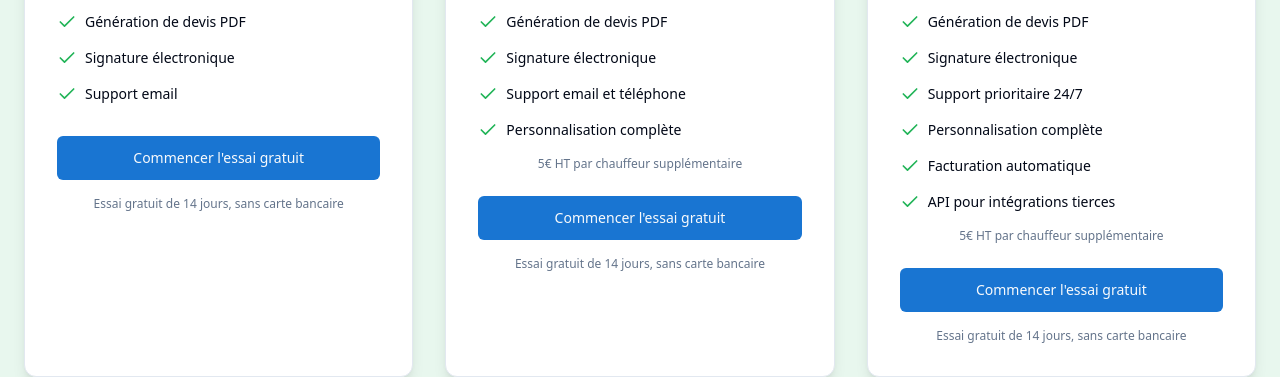
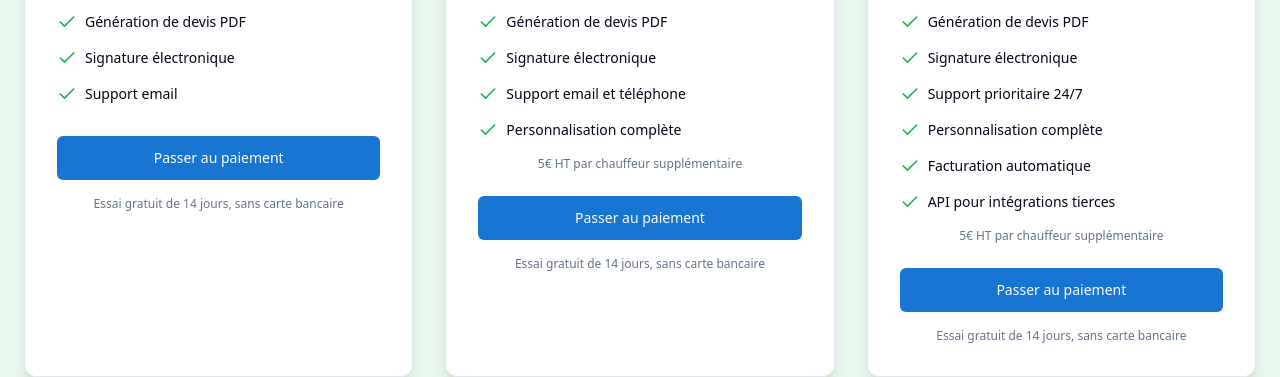
Before and after one commit to Bibibouba/crea-quote-ride, a React (Vite) app: page / in a window 1280 px wide. Shown: the part 3040-3417 px from the top of the page. Built offline with nearby package versions, Linux system fonts and the light colour scheme.

Commit message:
Refactor: Update pricing plans to payment flow
Update the pricing plans to redirect to the payment page instead of the free trial.

```diff
--- a/src/components/home/Pricing.tsx
+++ b/src/components/home/Pricing.tsx
@@ -46,7 +46,7 @@ const Pricing = () => {
             </ul>
 
             <Button size="lg" className="w-full mt-8" asChild>
-              <Link to="/inscription">Commencer l'essai gratuit</Link>
+              <Link to="/dashboard/subscription">Passer au paiement</Link>
             </Button>
 
             <p className="mt-4 text-xs text-center text-muted-foreground">
@@ -90,7 +90,7 @@ const Pricing = () => {
             </p>
 
             <Button size="lg" className="w-full mt-6" asChild variant="default">
-              <Link to="/inscription">Commencer l'essai gratuit</Link>
+              <Link to="/dashboard/subscription">Passer au paiement</Link>
             </Button>
 
             <p className="mt-4 text-xs text-center text-muted-foreground">
@@ -133,7 +133,7 @@ const Pricing = () => {
             </p>
 
             <Button size="lg" className="w-full mt-6" asChild>
-              <Link to="/inscription">Commencer l'essai gratuit</Link>
+              <Link to="/dashboard/subscription">Passer au paiement</Link>
             </Button>
 
             <p className="mt-4 text-xs text-center text-muted-foreground">
```
